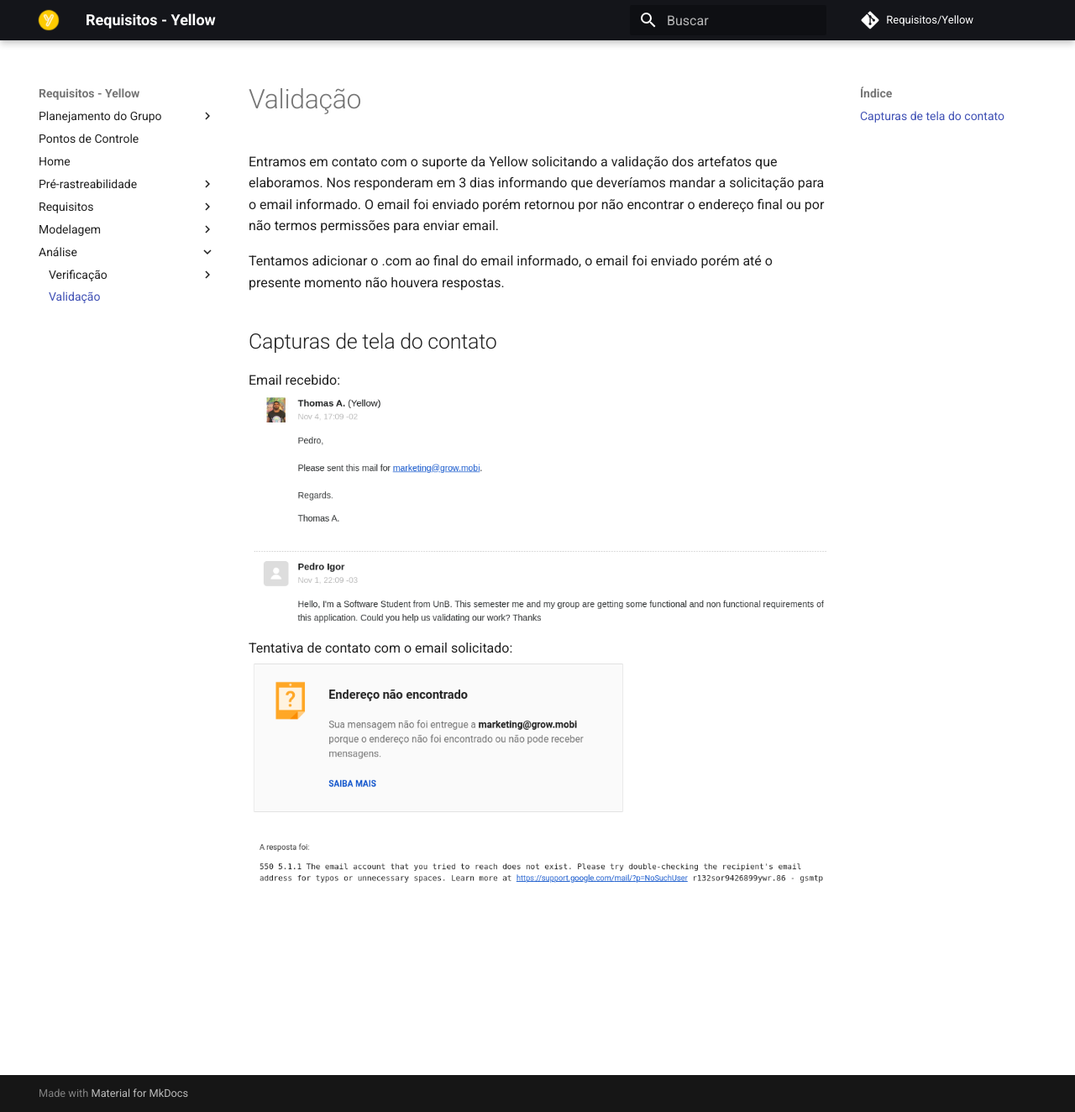
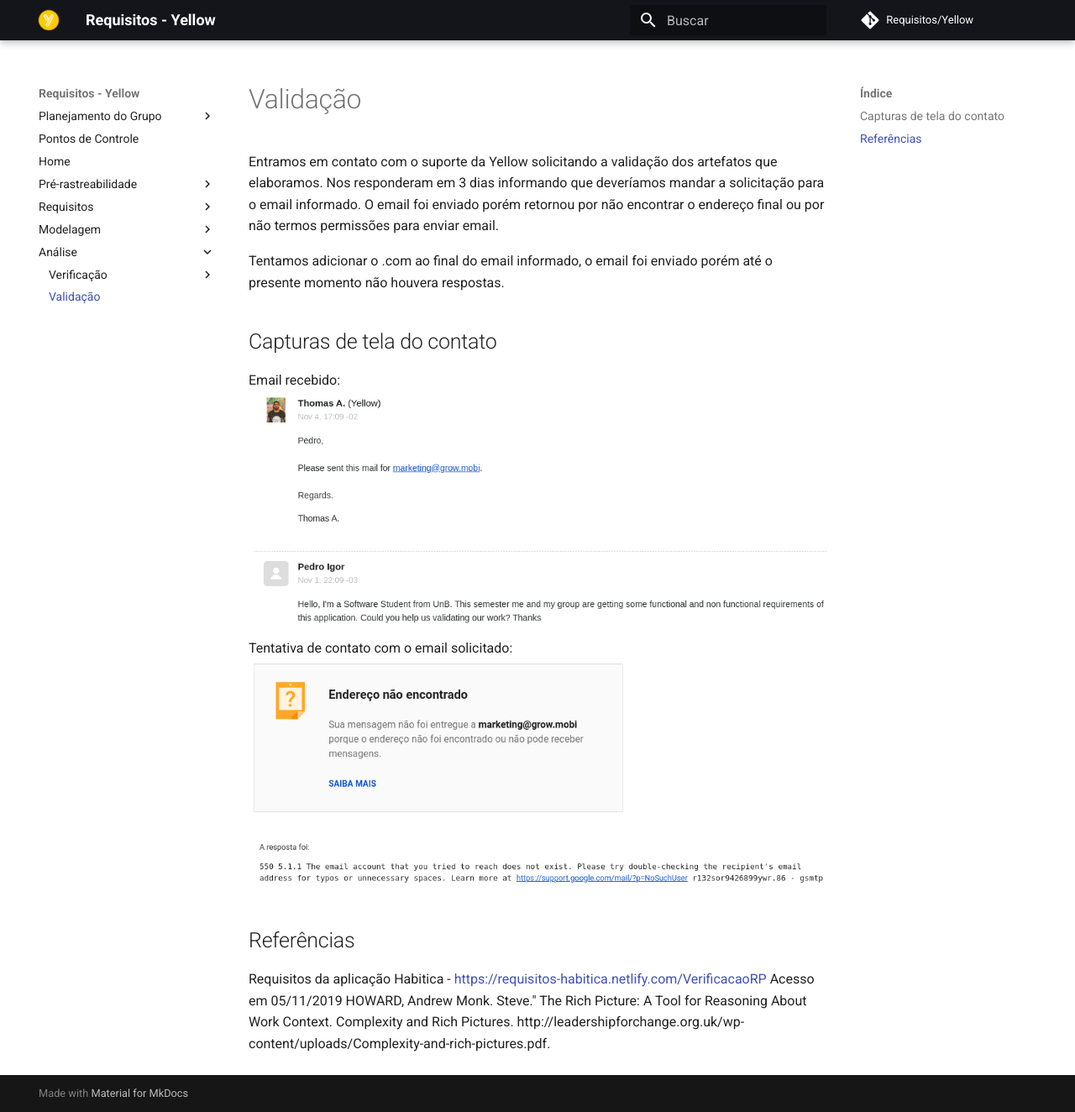
Before and after one commit to me42th/2019.2-Yellow, an MkDocs documentation site: the page built from docs/analise/validacao/validacao.md, in a window 1280 px wide and 1324 px high. Shown: the whole window at 84% size. Built offline with MkDocs 1.6.1 and Material for MkDocs 9.7.7, drawn with Linux system fonts in a browser that asks for light colours; comment, search, counter and statistics services are not loaded.

Commit message:
Adicionando referências.

```diff
--- a/docs/analise/validacao/validacao.md
+++ b/docs/analise/validacao/validacao.md
@@ -8,3 +8,8 @@
 ![](../../img/analise/validacao/print_email_recebido.png)
 Tentativa de contato com o email solicitado:
 ![](../../img/analise/validacao/print_email_nao_enviado.png)
+
+## Referências
+Requisitos da aplicação Habitica - <https://requisitos-habitica.netlify.com/VerificacaoRP> Acesso em 05/11/2019
+HOWARD, Andrew Monk. Steve." The Rich Picture: A Tool for Reasoning About Work Context.
+Complexity and Rich Pictures. http://leadershipforchange.org.uk/wp-content/uploads/Complexity-and-rich-pictures.pdf.
```
